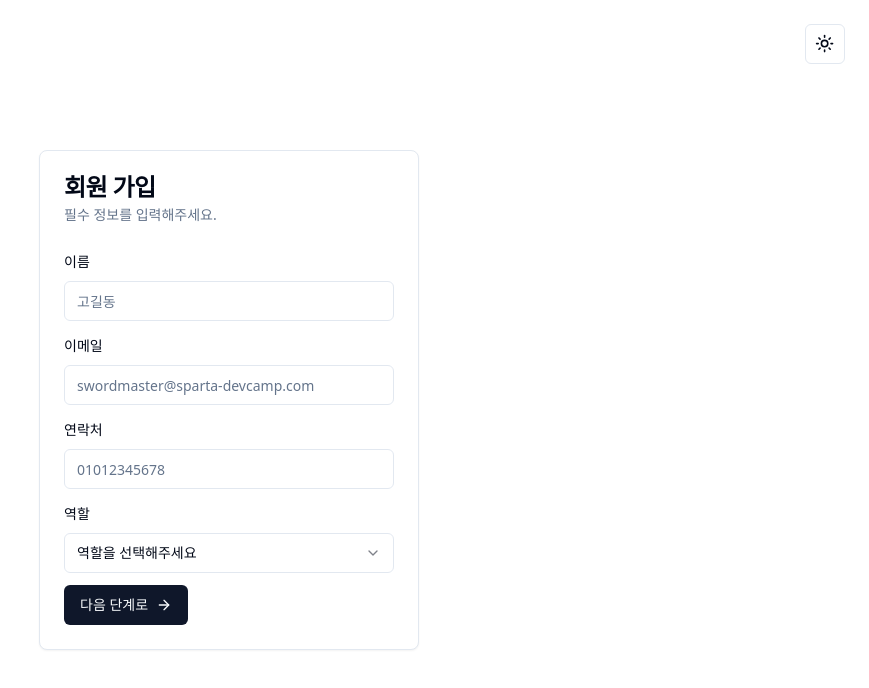
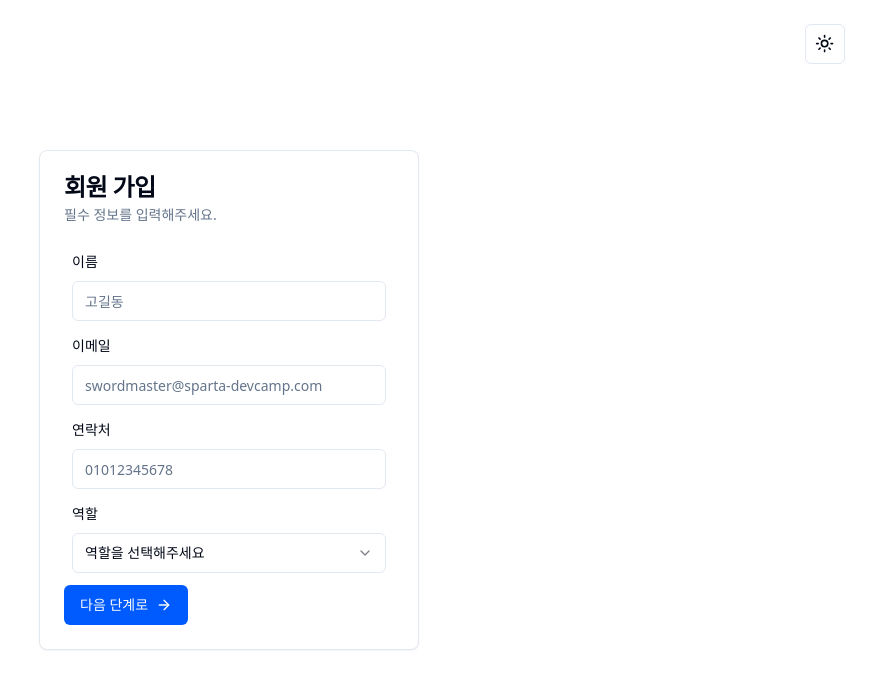
Before and after one commit to ryuji-dev/login-signup, a Next.js app in the folder login-signup/: page / in a window 1280 px wide. Shown: the top 688 px of the page, without its empty margins (411-1280 px from the left). Built offline with nearby package versions, Linux system fonts and the light colour scheme.

Commit message:
fix: 비밀번호 확인 불일치 조건 수정

```diff
--- a/login-signup/src/pages/index.tsx
+++ b/login-signup/src/pages/index.tsx
@@ -55,7 +55,7 @@ export default function Home() {
 
   function onSubmit(data: RegisterInput) {
     const { password, confirmPassword } = data;
-    if (password === confirmPassword) {
+    if (password !== confirmPassword) {
       toast({
         title: "비밀번호가 일치하지 않습니다.",
         variant: "destructive",
@@ -80,7 +80,7 @@ export default function Home() {
               className="relative space-y-3 overflow-x-hidden"
             >
               <motion.div
-                className={cn("space-y-3")}
+                className={cn("space-y-3 px-2")}
                 animate={{ translateX: `${step * -100}%` }}
                 transition={{ ease: "easeInOut" }}
               >
@@ -152,7 +152,7 @@ export default function Home() {
                 />
               </motion.div>
               <motion.div
-                className={cn("space-y-3 absolute top-0 left-0 right-0")}
+                className={cn("space-y-3 px-2 absolute top-0 left-0 right-0")}
                 animate={{ translateX: `${(1 - step) * 100}%` }}
                 style={{ translateX: `${(1 - step) * 100}%` }}
                 transition={{
@@ -186,10 +186,7 @@ export default function Home() {
                   )}
                 />
               </motion.div>
-              <div className={"flex gap-2"}>
-                <Button className={cn({ hidden: step === 0 })} type="submit">
-                  계정 등록하기
-                </Button>
+              <div className={"flex justify-between"}>
                 <Button
                   type="button"
                   className={cn({ hidden: step === 1 })}
@@ -221,6 +218,9 @@ export default function Home() {
                 >
                   이전 단계로
                 </Button>
+                <Button className={cn({ hidden: step === 0 })} type="submit">
+                  계정 등록하기
+                </Button>
               </div>
             </form>
           </Form>
--- a/login-signup/src/styles/globals.css
+++ b/login-signup/src/styles/globals.css
@@ -16,7 +16,7 @@
     --popover-foreground: 222.2 84% 4.9%;
 
     /* 주요 색상 및 강조 색상 설정 */
-    --primary: 222.2 47.4% 11.2%;
+    --primary: 218.6 100% 50%;
     --primary-foreground: 210 40% 98%;
 
     --secondary: 210 40% 96.1%;
@@ -34,7 +34,7 @@
     /* 테두리와 입력 요소 색상 설정 */
     --border: 214.3 31.8% 91.4%;
     --input: 214.3 31.8% 91.4%;
-    --ring: 222.2 84% 4.9%;
+    --ring: 218.6 100% 50%;
 
     /* 기본 반경 설정 */
     --radius: 0.5rem;
@@ -63,7 +63,7 @@
     --accent: 217.2 32.6% 17.5%;
     --accent-foreground: 210 40% 98%;
 
-    --destructive: 0 62.8% 30.6%;
+    --destructive: 0 100% 70%;
     --destructive-foreground: 210 40% 98%;
 
     --border: 217.2 32.6% 17.5%;
```
